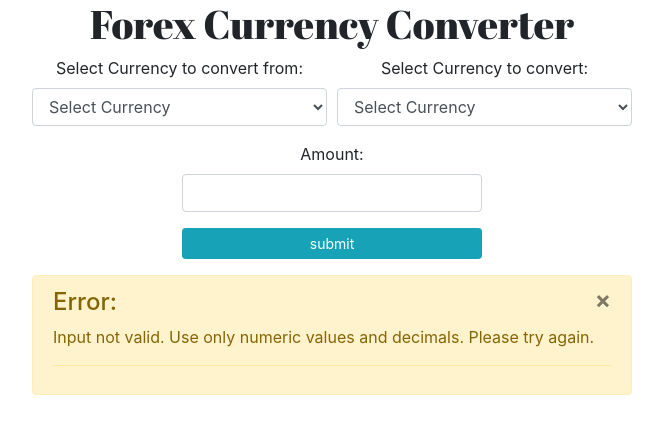
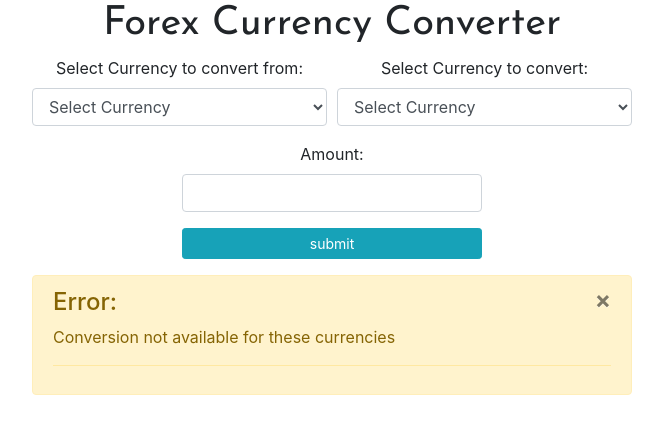
Before and after one commit to petitepirate/mystery3, a Flask app: page /error in a window 1280 px wide. Shown: the top 434 px of the page, without its empty margins (308-971 px from the left). Run offline with Flask 2, Linux system fonts and the light colour scheme; some libraries are stand-ins or nearby versions.

Commit message:
completed project

```diff
--- a/app.py
+++ b/app.py
@@ -1,8 +1,7 @@
 from flask import Flask, request, render_template, redirect, url_for
 from flask_debugtoolbar import DebugToolbarExtension
-from forex_python.converter import CurrencyRates, CurrencyCodes, Decimal, get_rate
+from forex_python.converter import CurrencyRates, CurrencyCodes, Decimal
 import math
-
 
 app = Flask(__name__)
 app.config['SECRET_KEY'] = "327-446-427"
@@ -10,6 +9,15 @@ debug = DebugToolbarExtension(app)
 app.config['DEBUG_TB_INTERCEPT_REDIRECTS'] = False
 c = CurrencyRates(force_decimal=True)
 cc = CurrencyCodes()
+
+
+def get_rate(con_from, con_to, amount):
+    '''Handles the rate conversion to 2 decimals and gets currency symbol.'''
+    try:
+        rate = (cc.convert(con_from, con_to, amount))
+        return rate
+    except:
+        return False
 
 
 @app.route("/")
@@ -21,14 +29,16 @@ def home_page():
 @app.route("/convert")
 def convert():
     """gets input, converts via forex converter methods, renders response template or redirect to error"""
+
     try:
         con_from = request.args["convert_from"]
         con_to = request.args["convert_to"]
         amount = Decimal(request.args["amount"])
 
-        converted_amt = get_rate(from_code, to_code, float(amount))
+        converted_amt = c.convert(con_from, con_to, amount)
+        display_amt = round(converted_amt, 2)
 
-        return render_template("rate.html", con_from=con_from, con_to=con_to, converted_amt=converted_amt)
+        return render_template("rate.html", display_amt=display_amt, con_from=con_from, con_to=con_to)
     except:
         return redirect(url_for('error'))
 
--- a/static/style.css
+++ b/static/style.css
@@ -1,5 +1,5 @@
 h1 {
-	font-family: 'Abril Fatface', cursive;
+	font-family: 'Josefin Sans', sans-serif;
 }
 
 button {
--- a/templates/error.html
+++ b/templates/error.html
@@ -7,7 +7,7 @@
       </button>
     <h4 class="alert-heading">Error:</h4>
 
-    <p>Input not valid. Use only numeric values and decimals. Please try again.</p>
+    <p>Conversion not available for these currencies</p>
     <hr>
 
 
--- a/templates/index.html
+++ b/templates/index.html
@@ -5,18 +5,16 @@
     <meta name="viewport" content="width=device-width, initial-scale=1.0">
     <link rel="stylesheet" href="https://stackpath.bootstrapcdn.com/bootstrap/4.5.2/css/bootstrap.min.css" integrity="sha384-JcKb8q3iqJ61gNV9KGb8thSsNjpSL0n8PARn9HuZOnIxN0hoP+VmmDGMN5t9UJ0Z" crossorigin="anonymous">
     <link rel="stylesheet" href="static/style.css" >
-    <link href="https://fonts.googleapis.com/css2?family=Abril+Fatface&display=swap" rel="stylesheet">
+    <link href="https://fonts.googleapis.com/css2?family=Josefin+Sans&display=swap" rel="stylesheet">
     <title>Currency Converter</title>
 </head>
 <body>
   <div class="container">
 
 
-
       <div class="mx-auto text-center" style="width: 600px" >
          <h1>Forex Currency Converter</h1>
       </div>
-
 
       <div class="mx-auto" style="width: 600px">
           <form action="/convert">
@@ -357,7 +355,6 @@
               <div class="form-group mx-auto"></div>
               <button class="btn btn-info btn-sm btn-block">submit</button>
 
-
        </div>
 
 
```
